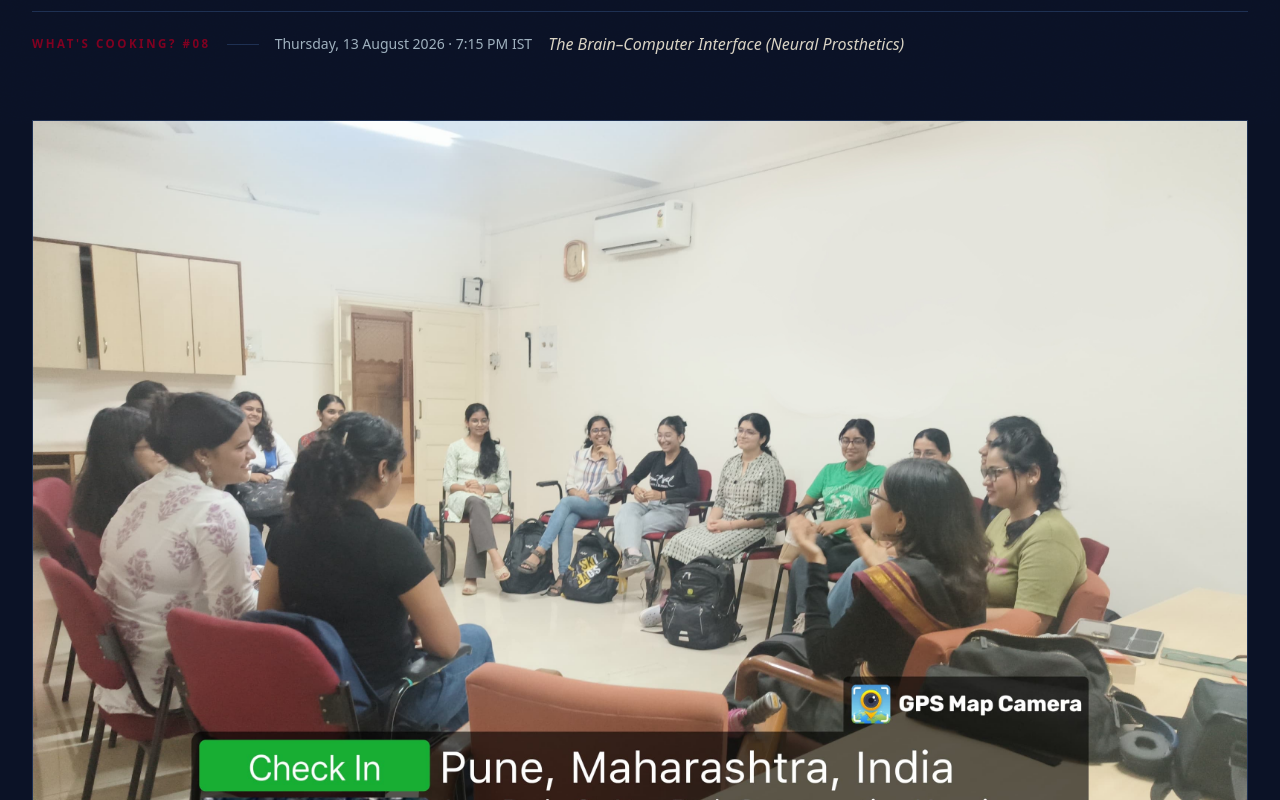
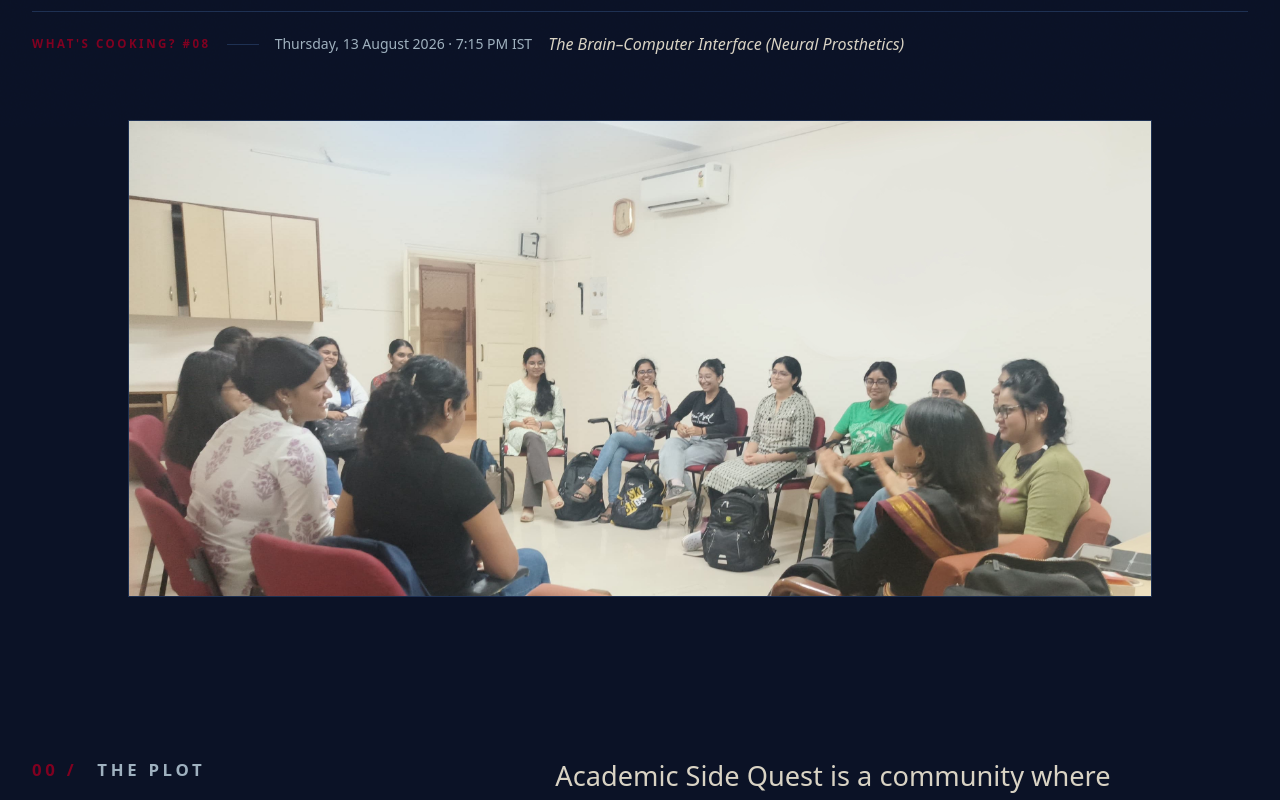
Before and after one commit to snehaghatule/academic-side-quest, a Next.js app: page / in a window 1280 px wide. Shown: the part 680-1480 px from the top of the page. Built offline with nearby package versions, Linux system fonts and the light colour scheme; a web font is replaced by a local one.

Commit message:
Swap home photo, keep natural aspect, smaller

```diff
--- a/src/app/page.tsx
+++ b/src/app/page.tsx
@@ -31,14 +31,14 @@ export default function Home() {
 
       {/* photograph */}
       <section className="bg-paper px-5 sm:px-8">
-        <div className="mx-auto max-w-7xl">
-          <div className="aspect-[3/2] w-full overflow-hidden border border-line">
+        <div className="mx-auto max-w-5xl">
+          <div className="overflow-hidden border border-line">
             <Image
               src="/images/home-photo.jpg"
               alt=""
-              width={1600}
-              height={1067}
-              className="h-full w-full object-cover"
+              width={3013}
+              height={1401}
+              className="h-auto w-full"
             />
           </div>
         </div>
```
Also changed, not shown: public/images/home-photo.jpg.
